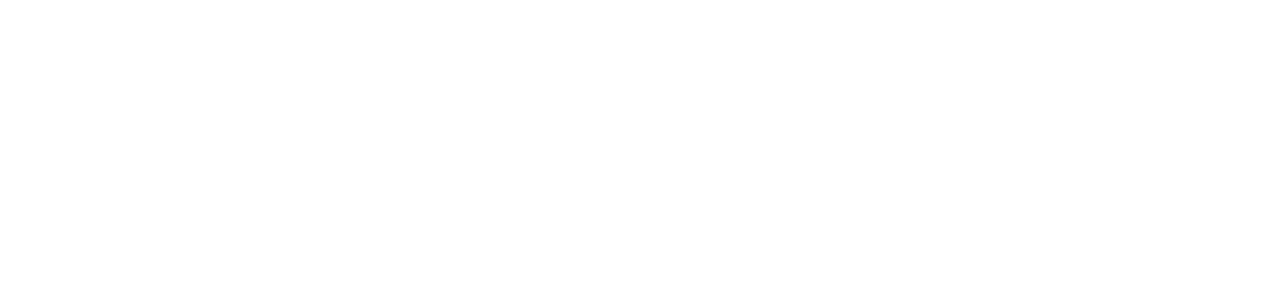
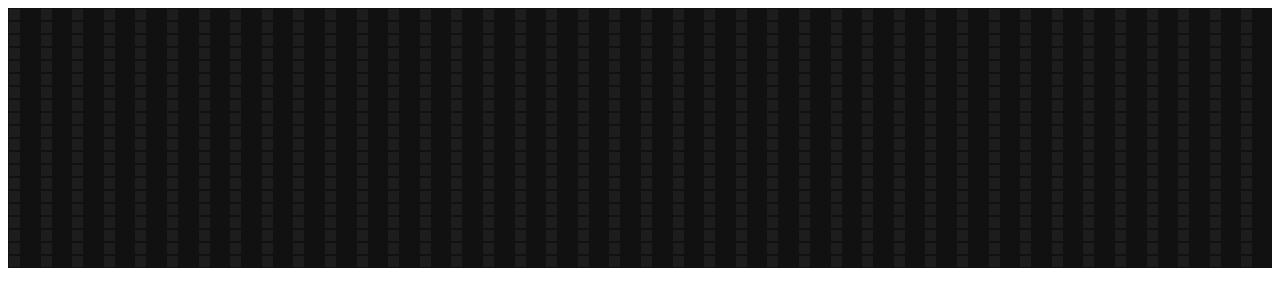
Before and after one commit to acciojob/Color-board-priya88gupta, a website: page main.html in a window 1280 px wide. Drawn offline with Linux system fonts and the light colour scheme.

Commit message:
created a submission

```diff
--- a/styles.css
+++ b/styles.css
@@ -1,6 +1,6 @@
 .container {
 	width:100%;
-	background-color: #111111 rgb(17 17 17);
+	background-color: #111111;
   display: grid;
   grid-template-columns: repeat(40, 1fr);
 	grid-template-rows: repeat(20, 1fr);
@@ -11,7 +11,7 @@
 	width: 11px;
 	  height: 11px;
 	margin:1px;
-  background:#1D1D1D rgb(29 29 29);
+  background:#1D1D1D;
   transition: background-color 1s;
 }
 
```
